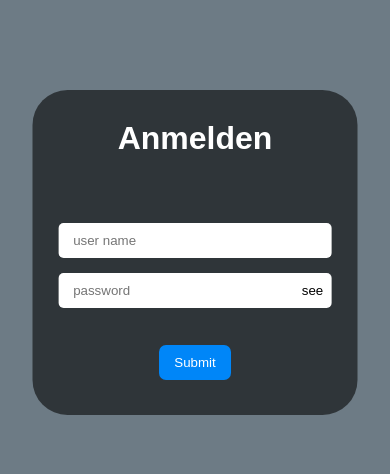
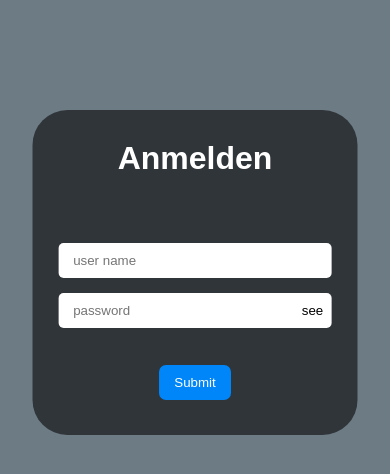
Before and after one commit to Feature-Voter/Web, a Next.js app: page / in a window 390 px wide. Shown: the top 474 px of the page. Built offline with nearby package versions, Linux system fonts and the light colour scheme.

Commit message:
optimise width for mobile

```diff
--- a/styles/Home.module.scss
+++ b/styles/Home.module.scss
@@ -3,4 +3,8 @@
   min-height: 100vh;
   min-width: 100vw;
   color: #fff;
+
+  > div {
+    padding: 20px;
+  }
 }
```
